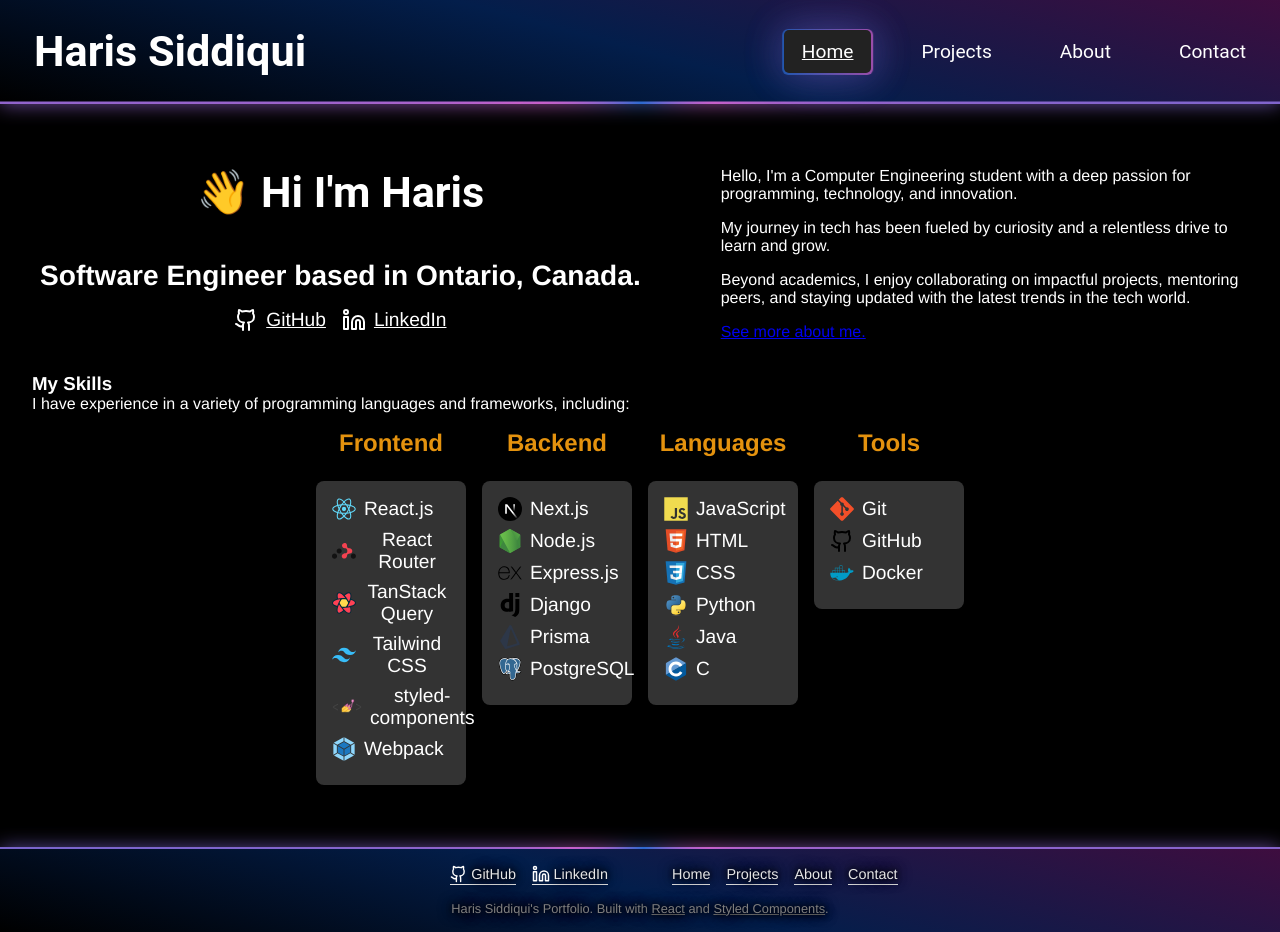
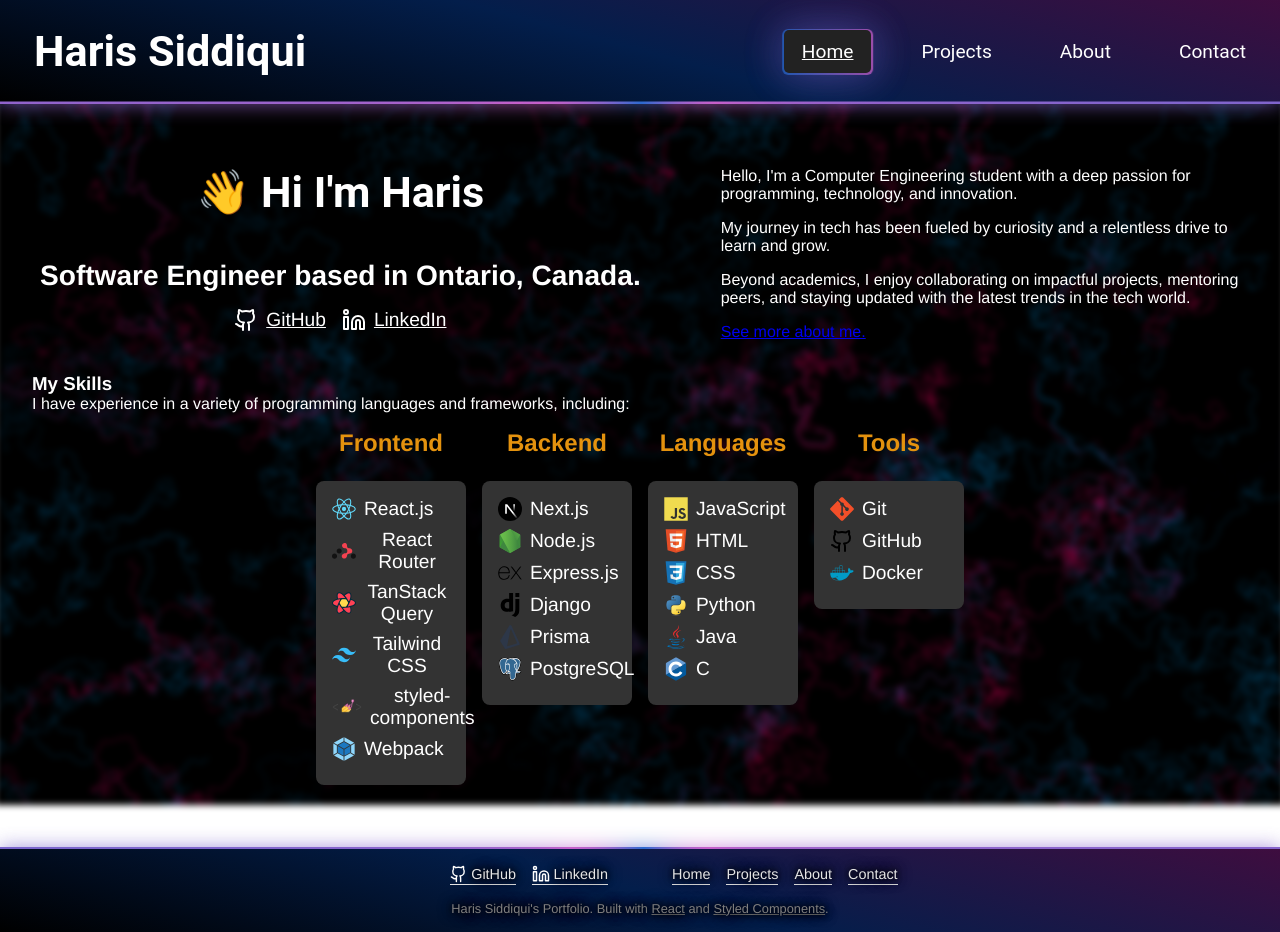
Before and after one commit to Haris-199/portfolio, a React (Vite) app: page / in a window 1280 px wide. Built offline with nearby package versions, Linux system fonts and the light colour scheme.

Commit message:
Add background animation

```diff
--- a/package.json
+++ b/package.json
@@ -11,6 +11,7 @@
   },
   "dependencies": {
     "lucide-react": "^0.503.0",
+    "p5": "1.11.8",
     "react": "^19.0.0",
     "react-dom": "^19.0.0",
     "react-router-dom": "^7.5.3",
@@ -18,6 +19,7 @@
   },
   "devDependencies": {
     "@eslint/js": "^9.19.0",
+    "@types/p5": "^1.7.6",
     "@types/react": "^19.0.8",
     "@types/react-dom": "^19.0.3",
     "@vitejs/plugin-react": "^4.3.4",
--- a/src/App.tsx
+++ b/src/App.tsx
@@ -1,22 +1,25 @@
-import { styled, ThemeProvider } from "styled-components";
-import Header from "./components/Header";
-import { Outlet } from "react-router-dom";
-import Footer from "./components/Footer";
-import "./global.css";
+import { styled, ThemeProvider } from 'styled-components';
+import Header from './components/Header';
+import { Outlet } from 'react-router-dom';
+import Footer from './components/Footer';
+import './global.css';
+import { useRef } from 'react';
+import useP5Sketch from './hooks/useP5Sketch';
+import background from './sketches/background';
 
 const theme = {
-  black: "#000000",
-  blue: "#1b4fc0",
-  orange: "#FCA311",
-  grey: "#E5E5E5",
-  shadow: "#A5A5A5",
-  white: "#FFFFFF",
+  black: '#000000',
+  blue: '#1b4fc0',
+  orange: '#FCA311',
+  grey: '#E5E5E5',
+  shadow: '#A5A5A5',
+  white: '#FFFFFF',
 
-  text: "#FFF",
-  background: "#000000",
-  foreground: "#202020",
-  primary: "#1b4fc0",
-  secondary: "#e4920e",
+  text: '#FFF',
+  background: '#000000',
+  foreground: '#202020',
+  primary: '#1b4fc0',
+  secondary: '#e4920e',
 };
 
 const Layout = styled.div`
@@ -27,7 +30,6 @@
 
   & > :nth-child(2) {
     margin-block: 2rem;
-    background-color: ${(props) => props.theme.background};
     flex-grow: 1;
 
     @media (min-width: 1300px) {
@@ -38,13 +40,16 @@
       padding: 2rem calc(1rem + 20%);
     }
   }
-`;
+  `;
 
 export default function App() {
+  const ref = useRef<HTMLDivElement>(null);
+  useP5Sketch(background, ref);
+
   return (
     <>
       <ThemeProvider theme={theme}>
-        <Layout>
+        <Layout ref={ref}>
           <Header />
           <Outlet />
           <Footer />
@@ -53,3 +58,106 @@
     </>
   );
 }
+
+
+
+/*
+
+  const divRef = useRef<HTMLDivElement>(null);
+  const { width } = useWindowSize();
+
+  useEffect(() => {
+    let sketch: p5 | undefined;
+    let sketch2: p5 | undefined;
+
+    if (divRef.current) {
+      type Particle = {
+        pos: p5.Vector;
+        col: [number, number, number, number?];
+      };
+
+      const parts: Particle[] = [];
+      let n;
+      const inc = 0.01;
+      let zoff = 0;
+      const scl = 1;
+      let velMag: number;
+      let weight: number;
+      let iterations: number;
+
+      sketch = new p5((p: p5) => {
+        p.setup = () => {
+          // const c = p.createCanvas(500, 500);
+          const c = p.createCanvas(p.windowWidth + 10, p.windowHeight);
+          c.position(-5, 0);
+          c.style('position', 'fixed');
+          c.style('z-index', '-1000');
+          c.style('filter', 'blur(3px)');
+
+          velMag = p.map(p.width, 300, 2000, 0.12, 0.71);
+          weight = p.map(p.width, 300, 2000, 1, 1.75);
+          iterations = p.round(p.map(p.width, 300, 2000, 5, 30));
+          // n = p.round(p.map(p.width, 300, 2000, 100, 300));
+          n = 100;
+
+          for (let i = 0; i < n; i++) {
+            const pos = p.createVector(p.random(p.width), p.random(p.height));
+            parts.push({
+              pos,
+
+              col: weightedRandom(
+                [
+                  [255, 10, 120, 30],
+                  [0, 100, 150, 45],
+                  [0, 0, 0],
+                ],
+                [0.325, 0.325, 0.35]
+              ),
+            });
+          }
+
+          if (p.width >= 1000) p.frameRate(iterations);
+          p.background(0);
+        };
+
+        p.draw = () => {
+          if (p.frameCount > 3000) p.noLoop();
+
+          for (let t = 0; t < iterations; t++) {
+            for (let i = 0; i < parts.length; i++) {
+              const part = parts[i];
+              const { x, y } = part.pos;
+
+              edge(part.pos);
+              p.stroke(...part.col);
+              p.strokeWeight(weight);
+
+              p.point(x, y);
+
+              const a =
+                p.noise(p.floor(x / scl) * inc * scl, p.floor(y / scl) * inc * scl, zoff) *
+                p.PI *
+                8;
+
+              part.pos.add(p5.Vector.fromAngle(a, velMag));
+            }
+
+            zoff += inc;
+          }
+          p.stroke(255);
+        };
+
+        function edge(pos: p5.Vector) {
+          if (pos.x > p.width) pos.x = 0;
+          if (pos.x < 0) pos.x = p.width;
+          if (pos.y > p.height) pos.y = 0;
+          if (pos.y < 0) pos.y = p.height;
+        }
+      }, divRef.current);
+    }
+    return () => {
+      if (sketch) sketch.remove();
+      if (sketch2) sketch2.remove();
+    };
+  }, [width]);
+*/
--- a/src/global.css
+++ b/src/global.css
@@ -10,7 +10,6 @@
 body {
   font-family: Helvetica, system-ui, "Segoe UI", Roboto, Arial, sans-serif, "Apple Color Emoji", "Segoe UI Emoji", "Segoe UI Symbol";
   height: 100dvh;
-  background-color: #000;
 }
 
 article, aside, details, figcaption, figure,
--- /dev/null
+++ b/src/hooks/useP5Sketch.ts
@@ -0,0 +1,20 @@
+import p5 from 'p5';
+import { useEffect } from 'react';
+import useWindowSize from './useWindowSize';
+
+export default function useP5Sketch<T extends HTMLElement>(
+  sketch: (p: p5) => void,
+  ref?: React.RefObject<T | null>
+) {
+  const { width } = useWindowSize();
+
+  useEffect(() => {
+    let canvas: p5 | undefined;
+    if (ref === undefined) canvas = new p5(sketch, document.getElementById('root')!);
+    else if (ref.current) canvas = new p5(sketch, ref.current);
+
+    return () => {
+      if (canvas) canvas.remove();
+    };
+  }, [sketch, ref, width]);
+}
--- /dev/null
+++ b/src/hooks/useWindowSize.ts
@@ -0,0 +1,18 @@
+import { useEffect, useState } from 'react';
+
+export default function useWindowSize() {
+  const [windowSize, setWindowSize] = useState({
+    width: window.innerWidth,
+    height: window.innerHeight,
+  });
+
+  useEffect(() => {
+    function handleResize() {
+      setWindowSize({ width: window.innerWidth, height: window.innerHeight });
+    }
+    window.addEventListener('resize', handleResize);
+    return () => window.removeEventListener('resize', handleResize);
+  }, []);
+
+  return windowSize;
+}
--- /dev/null
+++ b/src/sketches/background.ts
@@ -0,0 +1,104 @@
+import p5 from 'p5';
+
+type Particle = {
+  pos: p5.Vector;
+  col: [number, number, number, number?];
+};
+
+const background = (p: p5) => {
+  const extraSize = 10;
+  const inc = 0.01;
+  let zoff = 0;
+  const scl = 1;
+
+  const parts: Particle[] = [];
+  let n: number;
+  let velMag: number;
+  let weight: number;
+  let iterations: number;
+
+  p.setup = () => {
+    const c = p.createCanvas(p.windowWidth + extraSize, p.windowHeight + extraSize);
+    c.position(-extraSize / 2, -extraSize / 2);
+    c.style('position', 'fixed');
+    c.style('z-index', '-1000');
+    c.style('filter', 'blur(3px)');
+
+    velMag = p.map(p.width, 300, 2000, 0.12, 0.71);
+    weight = p.map(p.width, 300, 2000, 1, 1.75);
+    iterations = p.round(p.map(p.width, 300, 2000, 5, 30));
+    n = p.round(p.map(p.width, 300, 2000, 100, 300));
+
+    for (let i = 0; i < n; i++) {
+      const pos = p.createVector(p.random(p.width), p.random(p.height));
+      parts.push({
+        pos,
+        col: weightedRandom(
+          [
+            [255, 10, 120, 30],
+            [0, 100, 150, 45],
+            [0, 0, 0],
+          ],
+          [0.325, 0.325, 0.35]
+        ),
+      });
+    }
+
+    if (p.width >= 1000) p.frameRate(iterations * 2);
+    p.background(0);
+  };
+
+  p.draw = () => {
+    if (p.frameCount > 3000) p.noLoop();
+
+    for (let t = 0; t < iterations; t++) {
+      for (let i = 0; i < parts.length; i++) {
+        const part = parts[i];
+        const { x, y } = part.pos;
+
+        edge(part.pos);
+        p.stroke(...part.col);
+        p.strokeWeight(weight);
+
+        p.point(x, y);
+
+        const a =
+          p.noise(p.floor(x / scl) * inc * scl, p.floor(y / scl) * inc * scl, zoff) * p.TWO_PI * 4;
+
+        part.pos.add(p5.Vector.fromAngle(-a, velMag));
+      }
+
+      zoff += inc;
+    }
+    p.stroke(255);
+  };
+
+  function edge(pos: p5.Vector) {
+    if (pos.x > p.width) pos.x = 0;
+    if (pos.x < 0) pos.x = p.width;
+    if (pos.y > p.height) pos.y = 0;
+    if (pos.y < 0) pos.y = p.height;
+  }
+};
+
+function weightedRandom<T>(items: T[], weights: number[]) {
+  if (items.length !== weights.length) {
+    throw new Error('Items and weights must be the same length.');
+  }
+
+  const totalWeight = weights.reduce((acc, weight) => acc + weight, 0);
+  const random = Math.random() * totalWeight;
+
+  let cumulativeWeight = 0;
+  for (let i = 0; i < items.length; i++) {
+    cumulativeWeight += weights[i];
+    if (random < cumulativeWeight) {
+      return items[i];
+    }
+  }
+
+  // In case of floating point issues
+  return items[items.length - 1];
+}
+
+export default background;
```
Also changed, not shown: 1 other file (tests, documents, lock files or other folders).
